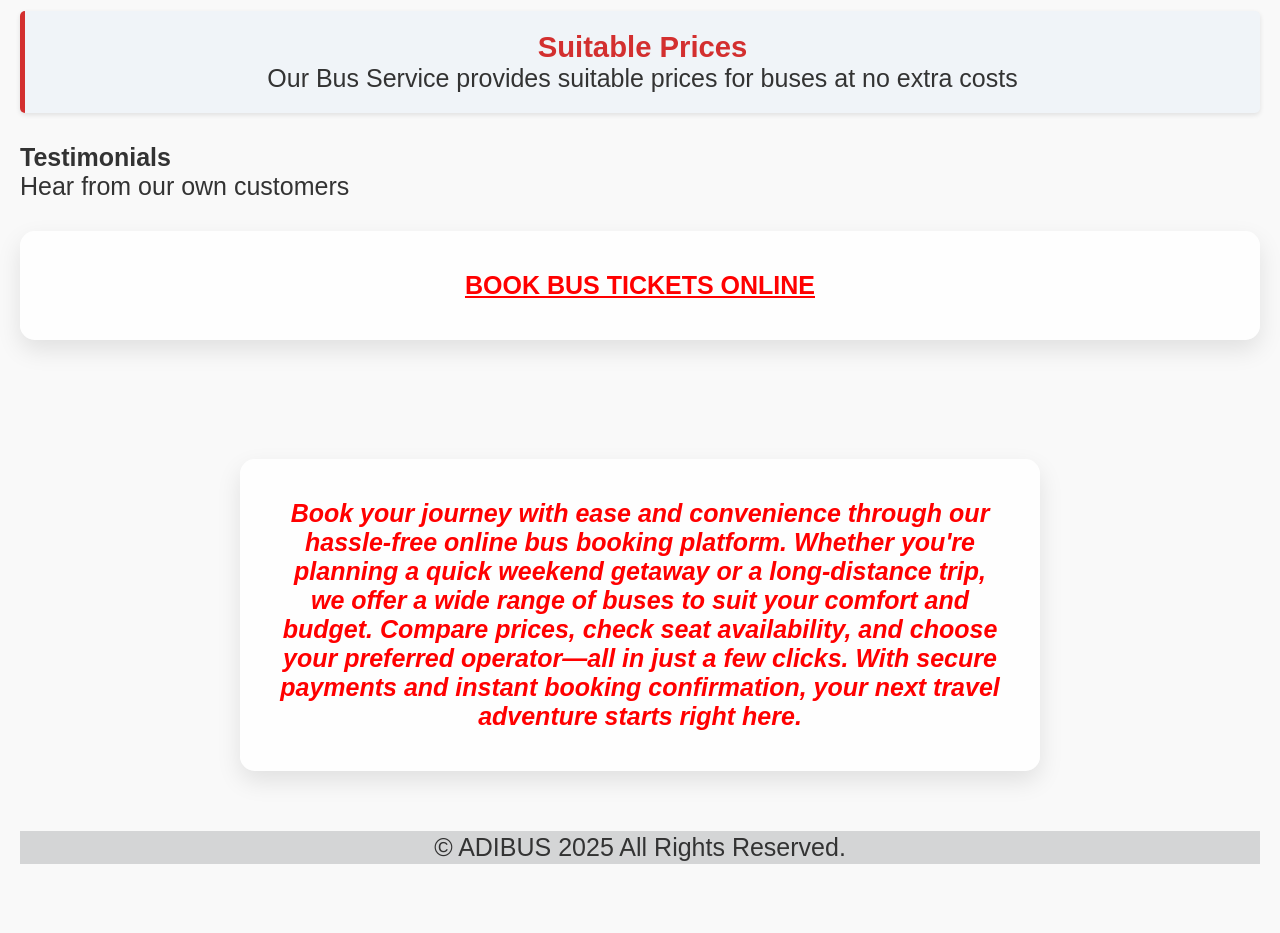
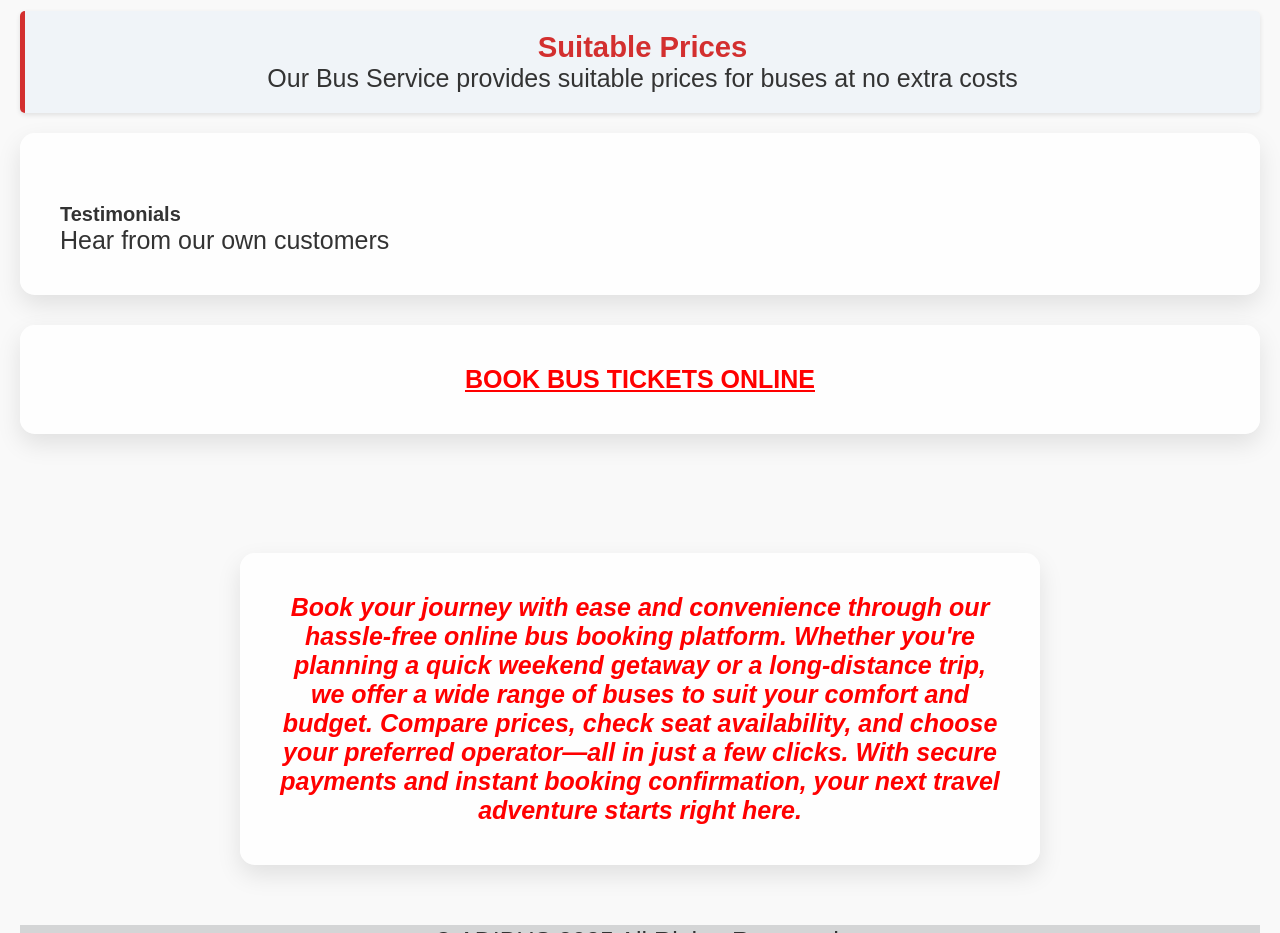
Before and after one commit to abhijitdas44719/ADIBUS, a plain HTML site: page index.html in a window 1280 px wide. Shown: the part 980-1913 px from the top of the page. Before the commit the page ends 1864 px from the top, so only its background shows below. Drawn offline with Linux system fonts and the light colour scheme.

Commit message:
index.css

```diff
--- a/index.css
+++ b/index.css
@@ -308,3 +308,13 @@
 .info-box p {
   margin-bottom: 0;
 }
+.heading1   {
+  padding: 40px;
+  border-radius: 15px;
+  box-shadow: 0 10px 25px rgba(0, 0, 0, 0.1);
+  background-color: rgba(255, 255, 255, 0.9);
+}
+.heading1 h1{
+  font-size: 20px;
+
+}
```
